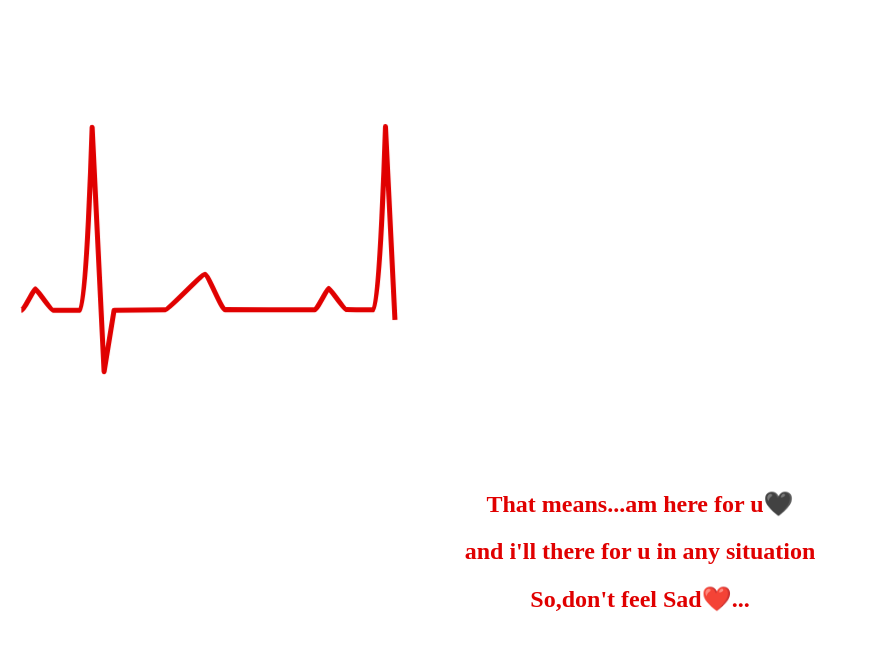
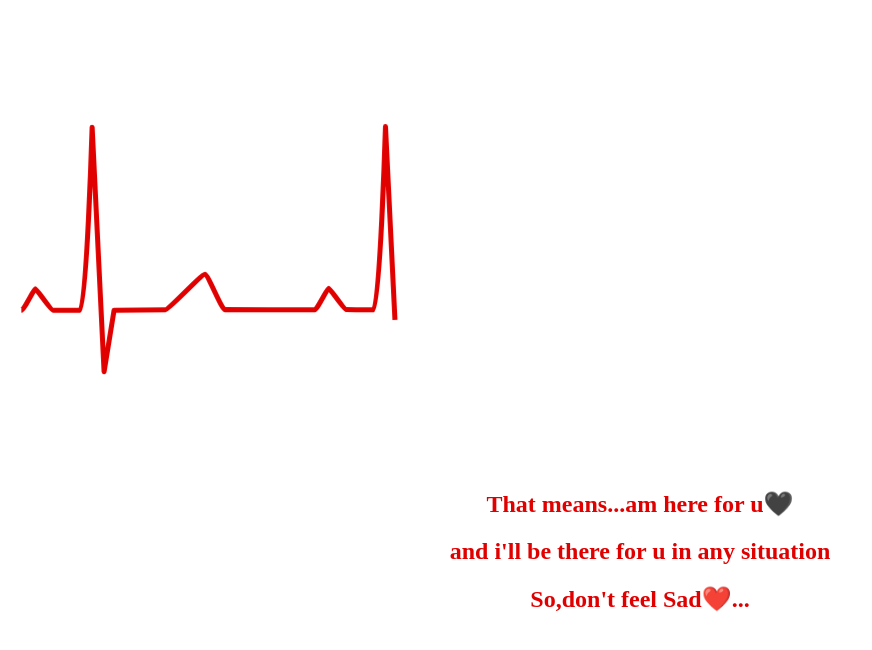
Before and after one commit to Vinila79/heartbeat, a plain HTML site: page index.html in a window 1280 px wide. Shown: the part 258-908 px from the top of the page, without its empty margins (0-872 px from the left). Drawn offline with Linux system fonts and the light colour scheme.

Commit message:
Update index.html

```diff
--- a/index.html
+++ b/index.html
@@ -26,7 +26,7 @@
 
   <div class="last">
     <h2>That means...am here for u🖤</h2>
-    <h2> and i'll there for u in any situation</h2>
+    <h2> and i'll be there for u in any situation</h2>
     <h2>So,don't feel Sad❤️...</h2>
   </div>
 
```
